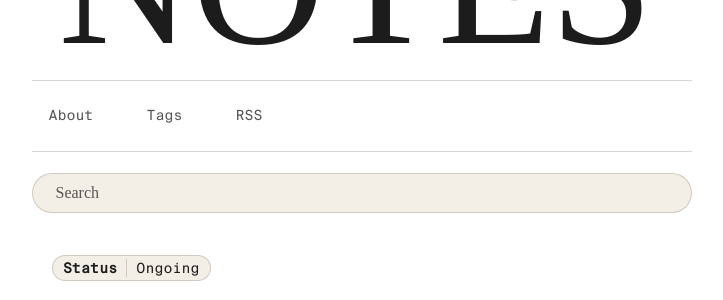
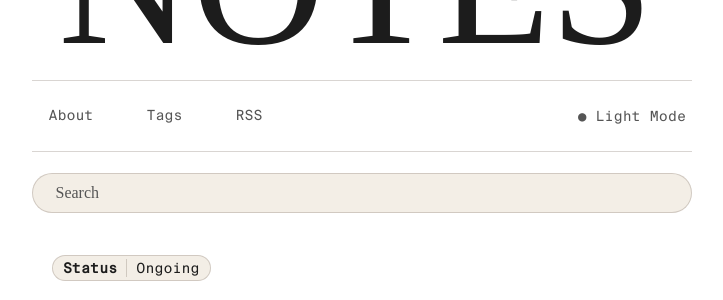
Before and after one commit to jsantiago611/digital-garden-master, a Jekyll site: the page built from index.md, in a window 1280 px wide. Shown: the part 298-598 px from the top of the page, without its empty margins (278-1001 px from the left). Built offline with Jekyll 4.4.1, drawn with Linux system fonts in a browser that asks for light colours; some web fonts are replaced.

Commit message:
● Light Mode in the button field

```diff
--- a/_includes/Header.html
+++ b/_includes/Header.html
@@ -188,7 +188,7 @@
         <script src="/assets/js/Search.js"></script>
         <script src="/scripts/theme-switcher.js"></script>
         {%- endif -%}
-        <button id="theme-toggle" onclick="modeSwitcher()"></button>
+        <button id="theme-toggle" onclick="modeSwitcher()">● Light Mode</button>
     </div>
     <div class="searchbar search-container">
             {%- if site.preferences.search.shortcut_hint.enabled -%}
```
